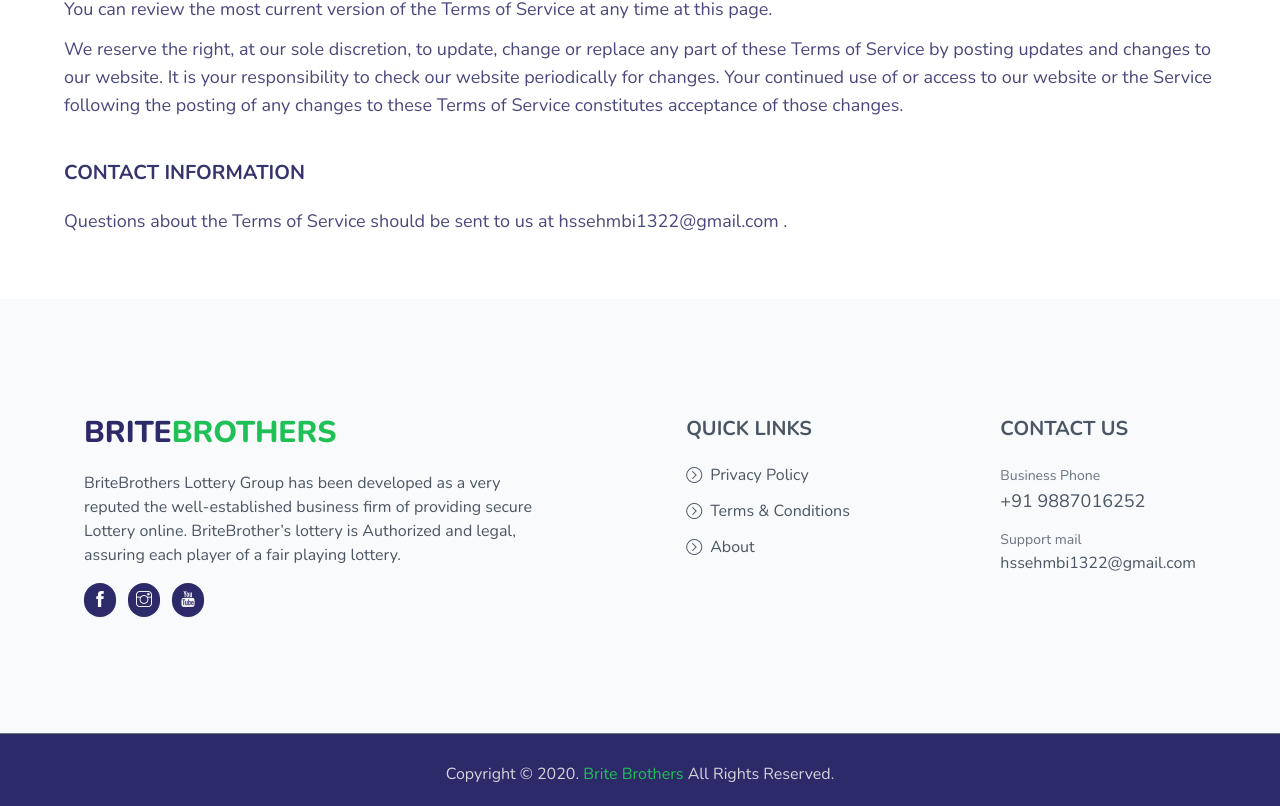
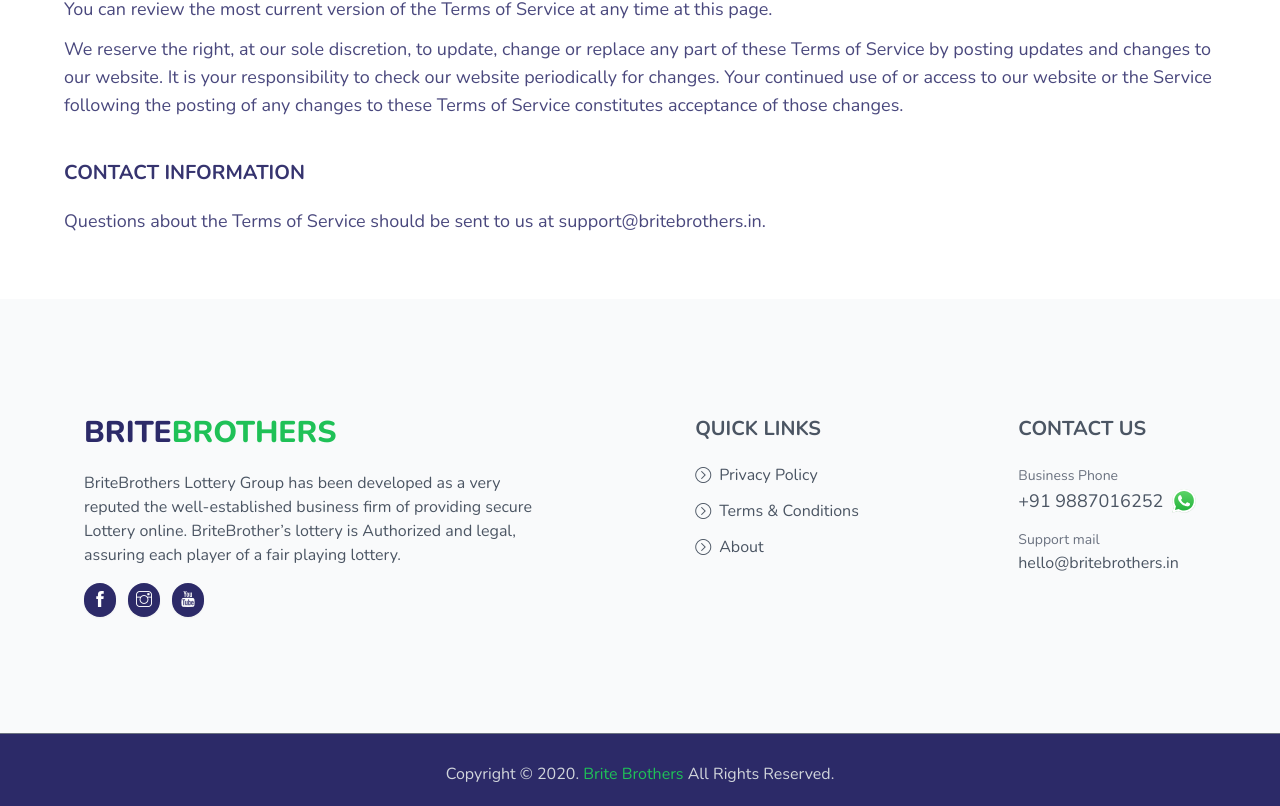
Before and after one commit to 13banda/BriteBrothers, a Next.js app: page /terms-conditions in a window 1280 px wide. Shown: the part 2141-2947 px from the top of the page. Built offline with nearby package versions, Linux system fonts and the light colour scheme.

Commit message:
update seo

```diff
--- a/components/Footer/index.js
+++ b/components/Footer/index.js
@@ -1,6 +1,7 @@
 import Link from "next/link";
 import Logo from "../Logo";
 import styles from "./index.module.css";
+import Image from "next/image";
 
 export default function Footer({ children }) {
   return (
@@ -16,13 +17,25 @@ export default function Footer({ children }) {
               each player of a fair playing lottery.
             </p>
             <div className="mt-4 flex space-x-3">
-              <a className={styles.socialBtn} href="https://www.facebook.com/Britebrothers-298629711500714" target="_blank">
+              <a
+                className={styles.socialBtn}
+                href="https://www.facebook.com/Britebrothers-298629711500714"
+                target="_blank"
+              >
                 <span className="ti-facebook"></span>
               </a>
-              <a className={styles.socialBtn} href="https://www.instagram.com/britebrothers" target="_blank">
+              <a
+                className={styles.socialBtn}
+                href="https://www.instagram.com/britebrothers"
+                target="_blank"
+              >
                 <span className="ti-instagram"></span>
               </a>
-              <a className={styles.socialBtn} href="https://youtube.com/channel/UCjECRQ7OJGJZprMADINCaxw" target="_blank">
+              <a
+                className={styles.socialBtn}
+                href="https://youtube.com/channel/UCjECRQ7OJGJZprMADINCaxw"
+                target="_blank"
+              >
                 <span className="ti-youtube"></span>
               </a>
             </div>
@@ -45,17 +58,29 @@ export default function Footer({ children }) {
             </ul>
           </div>
           <div className="p-5 w-68">
-            <div id="about" className="uppercase font-bold text-xl">Contact us</div>
+            <div id="about" className="uppercase font-bold text-xl">
+              Contact us
+            </div>
             <ul className="mt-5">
               <li className="mb-3">
                 <span className="mb-1 text-sm text-gray-500">
                   Business Phone
                 </span>
-                <p className="text-lg">+91 9887016252</p>
+                <a href="https://wa.me/919887016252?text=Hi,%20I%20want%20to%20know%20aboout%20Lucky%20draw" target="_blank">
+                  <p className="text-lg">
+                    +91 9887016252{" "}
+                    <img
+                      className="inline-block align-text-bottom ml-1"
+                      height={24}
+                      width={24}
+                      src="/svg/whatsapp-icon.svg"
+                    />
+                  </p>
+                </a>
               </li>
               <li className="mb-3">
                 <span className="mb-1 text-sm text-gray-500">Support mail</span>
-                <p>hssehmbi1322@gmail.com</p>
+                <p>hello@britebrothers.in</p>
               </li>
             </ul>
           </div>
--- a/components/Layout/index.js
+++ b/components/Layout/index.js
@@ -3,22 +3,30 @@ import styles from "./index.module.css";
 import Navbar from "./../NavBar";
 import Footer from "./../Footer";
 
-export const siteTitle = "Brite Brothers Luck Draw | britebrothers.in";
+export const siteTitle = "Brite Brothers Lucky Draw | britebrothers.in";
 
 export default function Layout({ children }) {
   return (
     <div className="min-h-screen flex flex-col">
       <Head>
         <link rel="icon" href="/favicon.ico" />
+        <meta charSet="UTF-8" />
+        <meta httpEquiv="X-UA-Compatible" content="IE=edge" />
+        <meta name="viewport" content="width=device-width, initial-scale=1.0" />
+        <meta name="theme-color" content="#1FC157" />
+        <meta name="msapplication-navbutton-color" content="#1FC157" />
+        <meta name="apple-mobile-web-app-status-bar-style" content="#1FC157" />
+        <title>{siteTitle}</title>
+        <meta name="keywords" content="lucky draw, brite brothers, lottery,201\21" lang="en-us" />
+        <meta name="description" content="brite brother lucky draw 2021, win big prize just in 200, get your ticket now, Stay tuned." />
+        <link rel="icon" type="image/png" sizes="56x56" href="logo.svg" alt="brite brothers Logo" />
         <meta
           name="description"
           content="Win Prize in Lucky Draw just in 200 rupees"
         />
         <meta
           property="og:image"
-          content={`https://og-image.now.sh/${encodeURI(
-            siteTitle
-          )}.png?theme=light&md=0&fontSize=75px&images=https%3A%2F%2Fassets.vercel.com%2Fimage%2Fupload%2Ffront%2Fassets%2Fdesign%2Fnextjs-black-logo.svg`}
+          content={`https://og-image.now.sh/**Brite%20Brothers%20Lucky%20Draw**%20%20https%3A%2F%2Fbritebrothers.in.png?theme=light&md=1&fontSize=100px&images=https%3A%2F%2Fassets.vercel.com%2Fimage%2Fupload%2Ffront%2Fassets%2Fdesign%2Fhyper-color-logo.svg&images=https%3A%2F%2Fbritebrothers.in%2Flogo.svg&widths=auto&heights=auto`}
         />
         <meta name="og:title" content={siteTitle} />
         <meta name="twitter:card" content="summary_large_image" />
--- a/pages/privacy-policy/index.js
+++ b/pages/privacy-policy/index.js
@@ -43,7 +43,7 @@ export default function privacyPolicy() {
               If after you opt-in, you change your mind, you may withdraw your
               consent for us to contact you, for the continued collection, use
               or disclosure of your information, at anytime, by contacting us at
-              hssehmbi1322@gmail.com
+              support@britebrothers.in
             </p>
           </section>
           <section>
@@ -171,7 +171,7 @@ export default function privacyPolicy() {
               If you would like to: access, correct, amend or delete any
               personal information we have about you, register a complaint, or
               simply want more information contact our Privacy Compliance
-              Officer at hssehmbi1322@gmail.com .
+              Officer at support@britebrothers.in.
             </p>
           </section>
           <p className="mt-16">Brite Brothers</p>
--- a/pages/terms-conditions/index.js
+++ b/pages/terms-conditions/index.js
@@ -152,7 +152,7 @@ export default function privacyPolicy() {
             <h3>CONTACT INFORMATION</h3>
             <p>
               Questions about the Terms of Service should be sent to us at
-              hssehmbi1322@gmail.com .
+              support@britebrothers.in.
             </p>
           </section>
         </div>
```
Also changed, not shown: public/svg/whatsapp-icon.svg (added).
